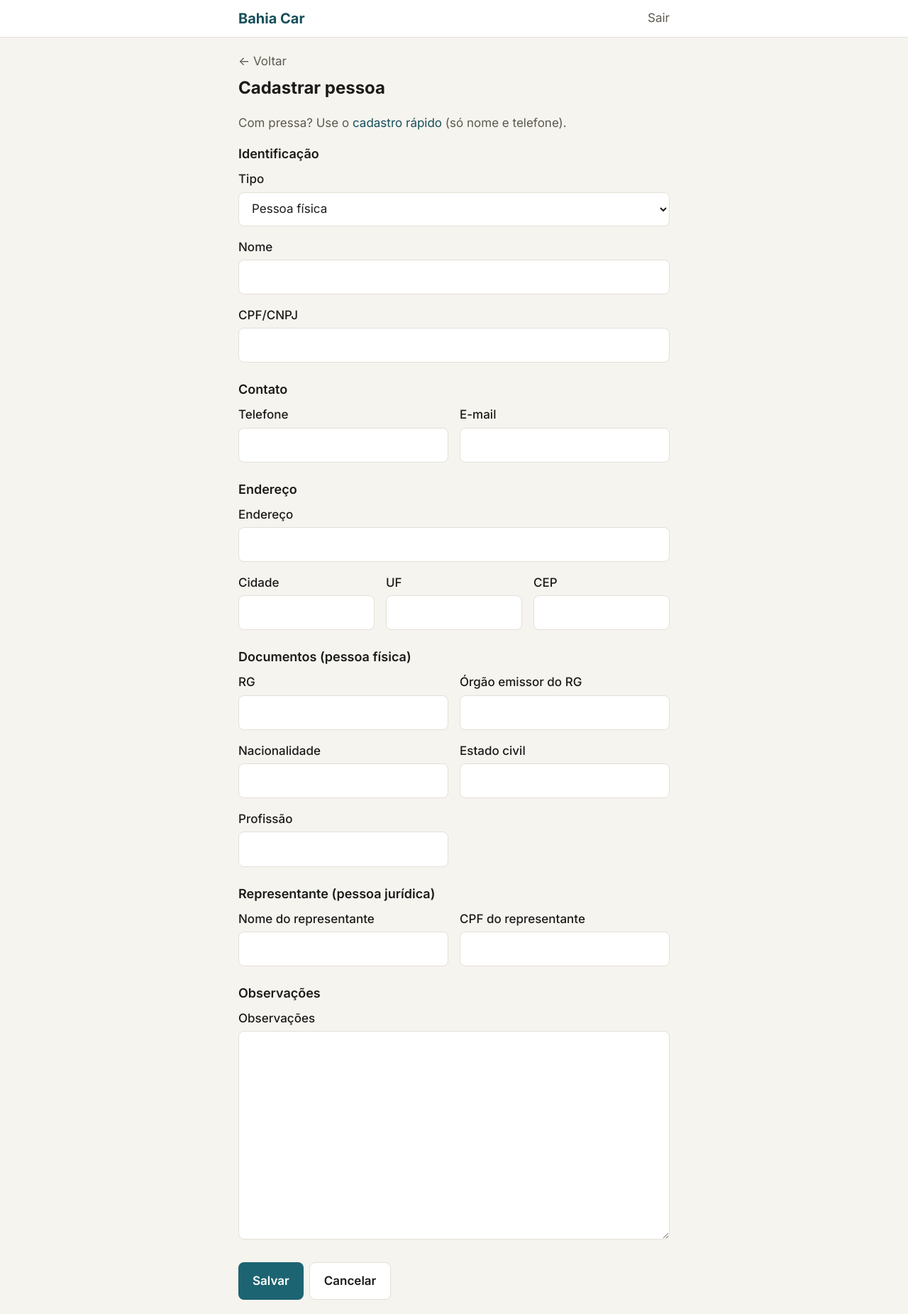
After one commit to karinefaraujo05/sistema-bahia-car, a Django app: page /pessoas/nova/ in a window 1280 px wide. The commit adds this page. Shown: the whole page at 71% size. Run offline with Django 5.2, Linux system fonts and the light colour scheme; the visitor is signed in with stand-in values (Sample User, id 1); style sheets or scripts are compiled from the project's sources.

Commit message:
Adiciona telas de pessoas (lista, detalhe, cadastro)

```diff
--- a/templates/inicio.html
+++ b/templates/inicio.html
@@ -24,8 +24,9 @@
     <a href="#" class="cartao-acao">Carro deixado para vender</a>
   </nav>
 
-  <p class="mt-3">
+  <p class="mt-3 flex gap-4">
     <a href="{% url 'veiculos:estoque' %}" class="text-petroleo-700 font-medium">Ver estoque →</a>
+    <a href="{% url 'pessoas:lista' %}" class="text-petroleo-700 font-medium">Ver pessoas →</a>
   </p>
 
   {# Resumo simples. Os números chegam quando houver dados (próximas fases). #}
--- /dev/null
+++ b/templates/pessoas/form.html
@@ -0,0 +1,91 @@
+{% extends "base.html" %}
+
+{% block titulo %}{% if pessoa %}Editar pessoa{% else %}Cadastrar pessoa{% endif %} — Bahia Car{% endblock %}
+
+{% block conteudo %}
+  <div class="mb-2">
+    <a
+      href="{% if pessoa %}{% url 'pessoas:detalhe' pessoa.pk %}{% else %}{% url 'pessoas:lista' %}{% endif %}"
+      class="text-tinta-suave"
+      >← Voltar</a
+    >
+  </div>
+
+  <h1 class="mb-5 text-2xl">{% if pessoa %}Editar pessoa{% else %}Cadastrar pessoa{% endif %}</h1>
+
+  {% if not pessoa %}
+    <p class="mb-4 text-tinta-suave">
+      Com pressa? Use o
+      <a href="{% url 'pessoas:novo_rapido' %}" class="text-petroleo-700">cadastro rápido</a>
+      (só nome e telefone).
+    </p>
+  {% endif %}
+
+  {% if form.non_field_errors %}
+    <div class="mb-4 rounded-lg border border-ambar bg-ambar-fundo px-4 py-3">
+      {{ form.non_field_errors }}
+    </div>
+  {% endif %}
+
+  <form method="post" class="space-y-6">
+    {% csrf_token %}
+
+    <fieldset class="space-y-4">
+      <legend class="mb-2 text-lg font-semibold">Identificação</legend>
+      {% include "pessoas/partials/campo.html" with campo=form.tipo %}
+      {% include "pessoas/partials/campo.html" with campo=form.nome %}
+      {% include "pessoas/partials/campo.html" with campo=form.cpf_cnpj %}
+    </fieldset>
+
+    <fieldset class="space-y-4">
+      <legend class="mb-2 text-lg font-semibold">Contato</legend>
+      <div class="grid gap-4 sm:grid-cols-2">
+        {% include "pessoas/partials/campo.html" with campo=form.telefone %}
+        {% include "pessoas/partials/campo.html" with campo=form.email %}
+      </div>
+    </fieldset>
+
+    <fieldset class="space-y-4">
+      <legend class="mb-2 text-lg font-semibold">Endereço</legend>
+      {% include "pessoas/partials/campo.html" with campo=form.endereco %}
+      <div class="grid gap-4 sm:grid-cols-3">
+        {% include "pessoas/partials/campo.html" with campo=form.cidade %}
+        {% include "pessoas/partials/campo.html" with campo=form.uf %}
+        {% include "pessoas/partials/campo.html" with campo=form.cep %}
+      </div>
+    </fieldset>
+
+    <fieldset class="space-y-4">
+      <legend class="mb-2 text-lg font-semibold">Documentos (pessoa física)</legend>
+      <div class="grid gap-4 sm:grid-cols-2">
+        {% include "pessoas/partials/campo.html" with campo=form.rg %}
+        {% include "pessoas/partials/campo.html" with campo=form.rg_orgao_emissor %}
+        {% include "pessoas/partials/campo.html" with campo=form.nacionalidade %}
+        {% include "pessoas/partials/campo.html" with campo=form.estado_civil %}
+        {% include "pessoas/partials/campo.html" with campo=form.profissao %}
+      </div>
+    </fieldset>
+
+    <fieldset class="space-y-4">
+      <legend class="mb-2 text-lg font-semibold">Representante (pessoa jurídica)</legend>
+      <div class="grid gap-4 sm:grid-cols-2">
+        {% include "pessoas/partials/campo.html" with campo=form.representante_nome %}
+        {% include "pessoas/partials/campo.html" with campo=form.representante_cpf %}
+      </div>
+    </fieldset>
+
+    <fieldset class="space-y-4">
+      <legend class="mb-2 text-lg font-semibold">Observações</legend>
+      {% include "pessoas/partials/campo.html" with campo=form.observacoes %}
+    </fieldset>
+
+    <div class="flex gap-2">
+      <button type="submit" class="botao botao-primario">Salvar</button>
+      <a
+        href="{% if pessoa %}{% url 'pessoas:detalhe' pessoa.pk %}{% else %}{% url 'pessoas:lista' %}{% endif %}"
+        class="botao botao-secundario"
+        >Cancelar</a
+      >
+    </div>
+  </form>
+{% endblock %}
--- /dev/null
+++ b/templates/pessoas/partials/campo.html
@@ -0,0 +1,10 @@
+<div>
+  <label for="{{ campo.id_for_label }}" class="mb-1 block font-medium">{{ campo.label }}</label>
+  {{ campo }}
+  {% if campo.help_text %}
+    <p class="mt-1 text-sm text-tinta-suave">{{ campo.help_text }}</p>
+  {% endif %}
+  {% for erro in campo.errors %}
+    <p class="mt-1 text-sm text-ambar">{{ erro }}</p>
+  {% endfor %}
+</div>
--- /dev/null
+++ b/templates/pessoas/partials/dado.html
@@ -0,0 +1,6 @@
+{% if valor %}
+  <div class="flex justify-between gap-4 px-4 py-3">
+    <dt class="text-tinta-suave">{{ rotulo }}</dt>
+    <dd class="text-right font-medium">{{ valor }}</dd>
+  </div>
+{% endif %}
```
Also changed, not shown: templates/pessoas/detalhe.html (added, +55 -0 lines), templates/pessoas/form_rapido.html (added, +24 -0 lines), templates/pessoas/lista.html (added, +47 -0 lines).
